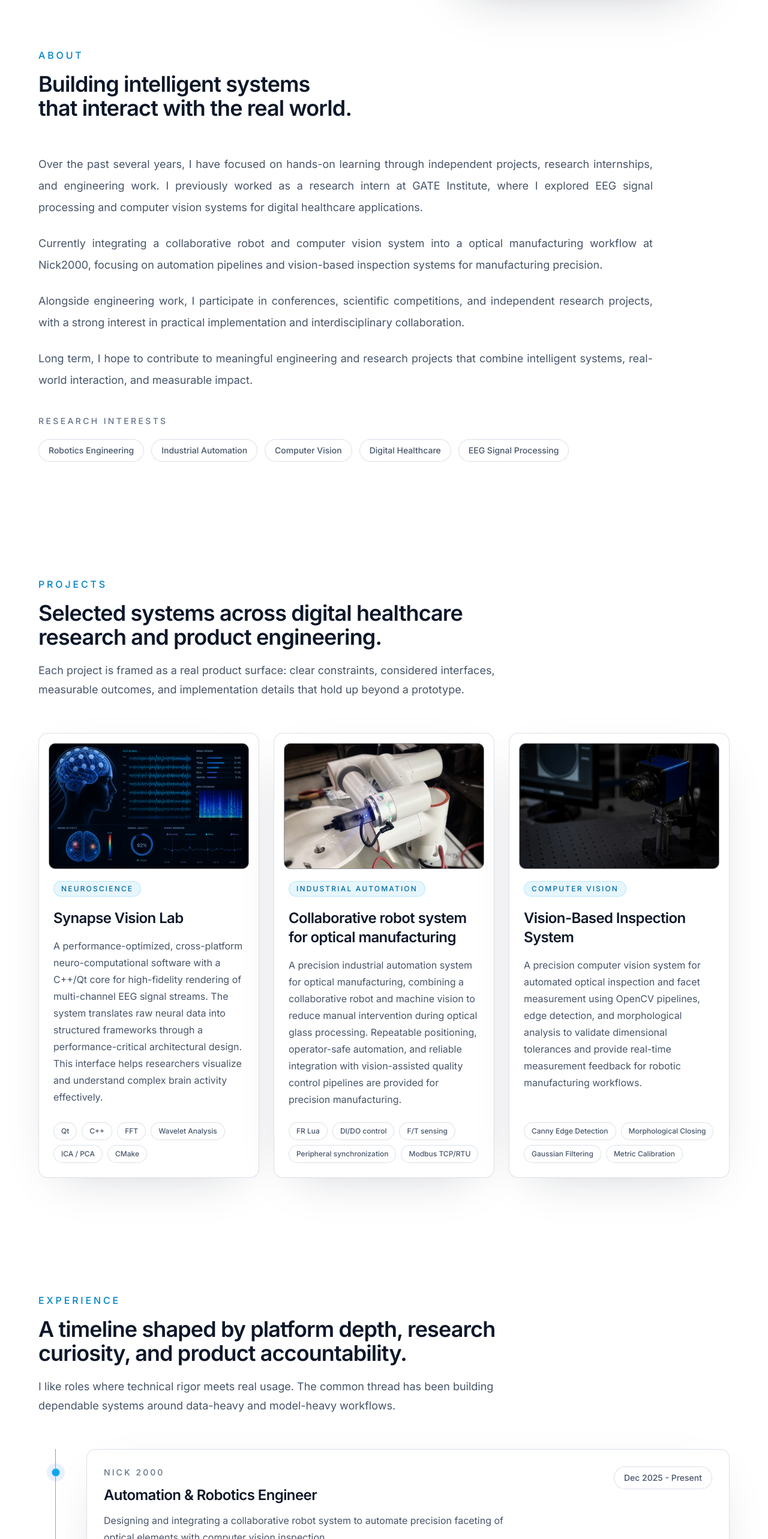
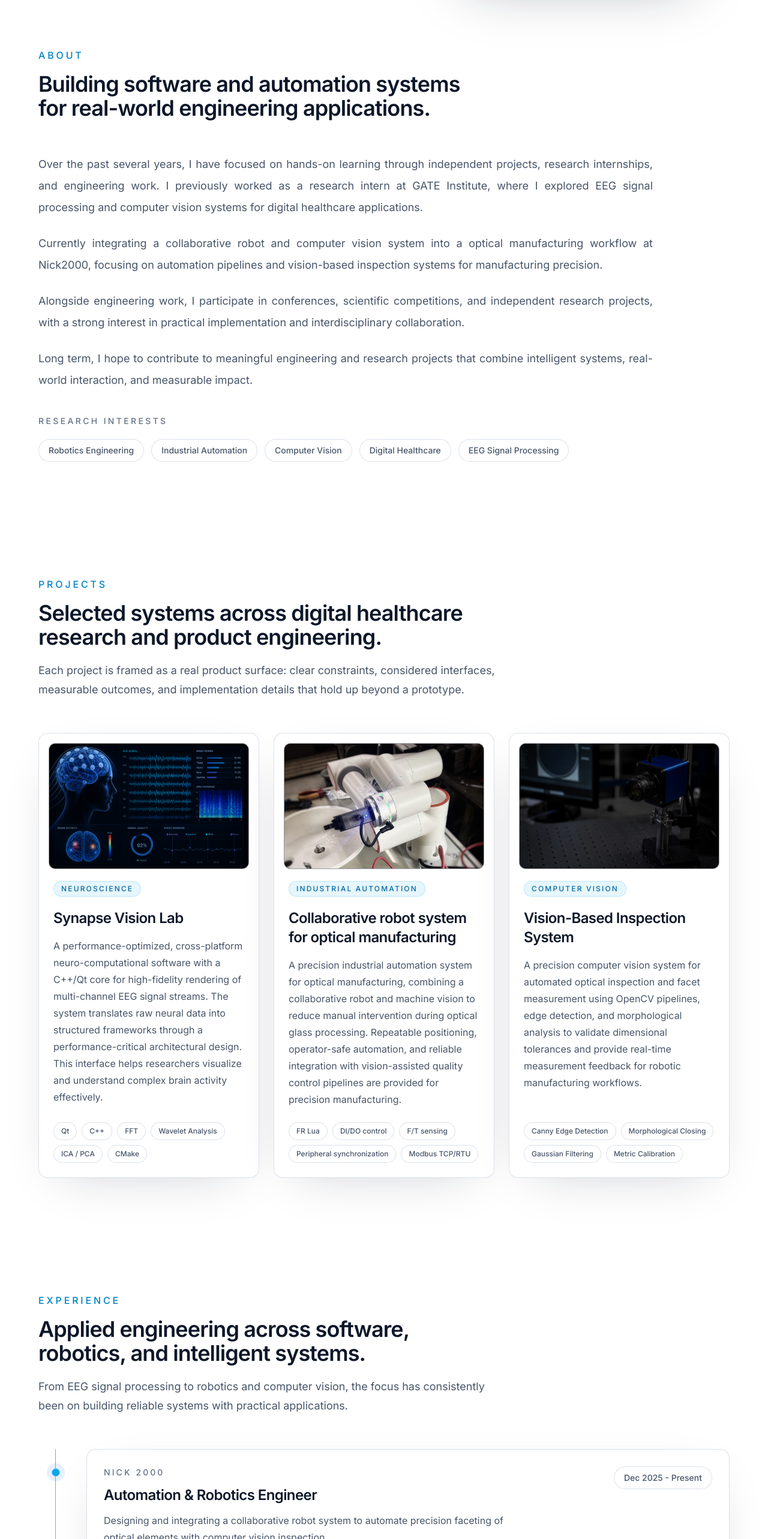
Before and after one commit to Sava-Statkov/Portfolio-Website, a Next.js app: page / in a window 1280 px wide. Shown: the part 800-3366 px from the top of the page at 60% size. Built offline with nearby package versions, Linux system fonts and the light colour scheme.

Commit message:
Title style change

```diff
--- a/data/portfolio.ts
+++ b/data/portfolio.ts
@@ -83,13 +83,13 @@ export const hobbies: Hobby[] = [
     icon: "sports",
     title: "Sports",
     description:
-      "I mostly stay active through hockey and swimming. Sports have helped me develop discipline, competitiveness and consistency over time."
+      "I enjoy staying active through hockey, swimming, and gym training. Sports have helped me develop discipline, competitiveness, and consistency over time."
   },
   {
     icon: "interests",
     title: "Personal Interests",
     description:
-      "I enjoy strategic challenges such as chess and competitive strategy games. I also spend time experimenting with electronics and exploring emerging technologies."
+      "I enjoy strategic challenges such competitive strategy games. I also spend time experimenting with electronics and exploring emerging technologies."
   }
 ];
 
@@ -234,7 +234,7 @@ export const achievements: Achievement[] = [
   },
   {
     label: "High School Grade",
-    value: 5.78,
+    value: 5.75,
     suffix: "/6.0",
     decimals: 2,
     detail: "Major in Mathematics and Informatics, alongside advanced English and Russian studies that strengthen communication and analytical writing skills.",
--- a/sections/about-section.tsx
+++ b/sections/about-section.tsx
@@ -9,7 +9,7 @@ export function AboutSection() {
     <section id="about" className="scroll-mt-32 px-4 pt-23 pb-24 sm:px-6 lg:px-8">
       <div className="mx-auto max-w-6xl">
         <Reveal>
-          <SectionHeading eyebrow="About" title="Building intelligent systems that interact with the real world." />
+          <SectionHeading eyebrow="About" title="Building software and automation systems for real-world engineering applications." />
         </Reveal>
 
         <div className="mt-14">
--- a/sections/experience-section.tsx
+++ b/sections/experience-section.tsx
@@ -14,8 +14,8 @@ export function ExperienceSection() {
         <Reveal>
           <SectionHeading
             eyebrow="Experience"
-            title="A timeline shaped by platform depth, research curiosity, and product accountability."
-            description="I like roles where technical rigor meets real usage. The common thread has been building dependable systems around data-heavy and model-heavy workflows."
+            title="Applied engineering across software, robotics, and intelligent systems."
+            description="From EEG signal processing to robotics and computer vision, the focus has consistently been on building reliable systems with practical applications."
           />
         </Reveal>
 
```
